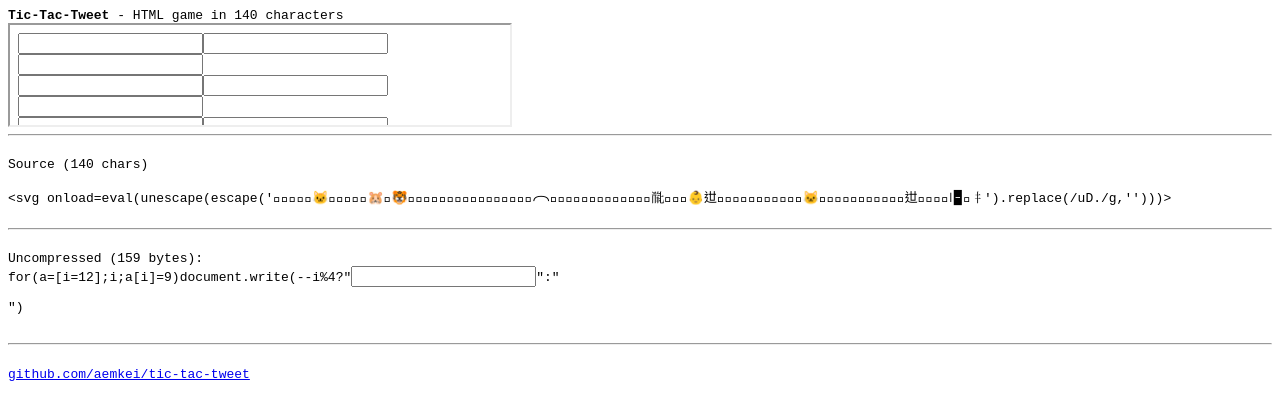
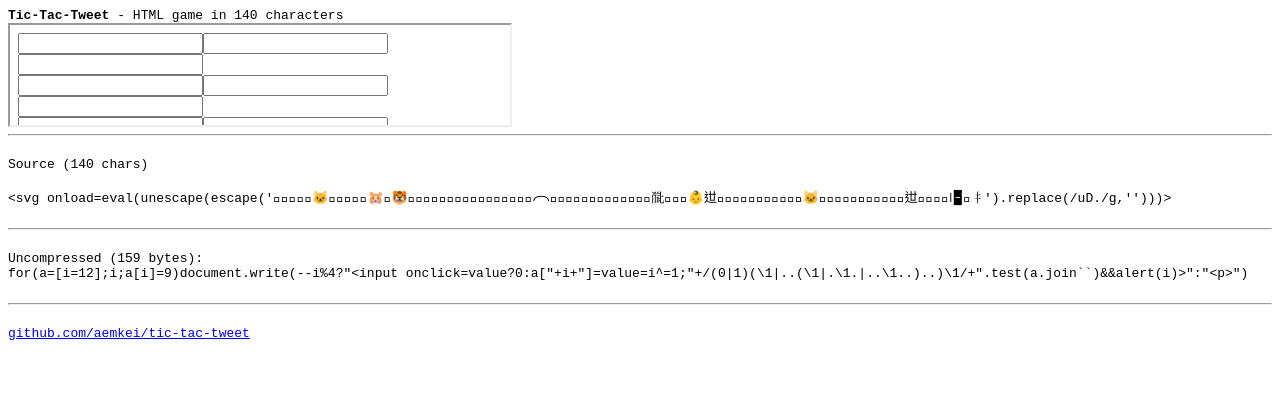
Before and after one commit to aemkei/tic-tac-tweet, a website: page index.html in a window 1280 px wide. Drawn offline with Linux system fonts and the light colour scheme.

Commit message:
Update index.html

```diff
--- a/index.html
+++ b/index.html
@@ -10,7 +10,7 @@ Source (140 chars)
 
 <hr>
 Uncompressed (159 bytes):
-for(a=[i=12];i;a[i]=9)document.write(--i%4?"<input onclick=value?0:a["+i+"]=value=i^=1;"+/(0|1)(\1|..(\1|.\1.|..\1..)..)\1/+".test(a.join``)&&alert(i)>":"<p>")
+for(a=[i=12];i;a[i]=9)document.write(--i%4?"&lt;input onclick=value?0:a["+i+"]=value=i^=1;"+/(0|1)(\1|..(\1|.\1.|..\1..)..)\1/+".test(a.join``)&&alert(i)>":"&lt;p>")
 
 <hr>
 <a href="https://github.com/aemkei/tic-tac-tweet">github.com/aemkei/tic-tac-tweet</a>
```
